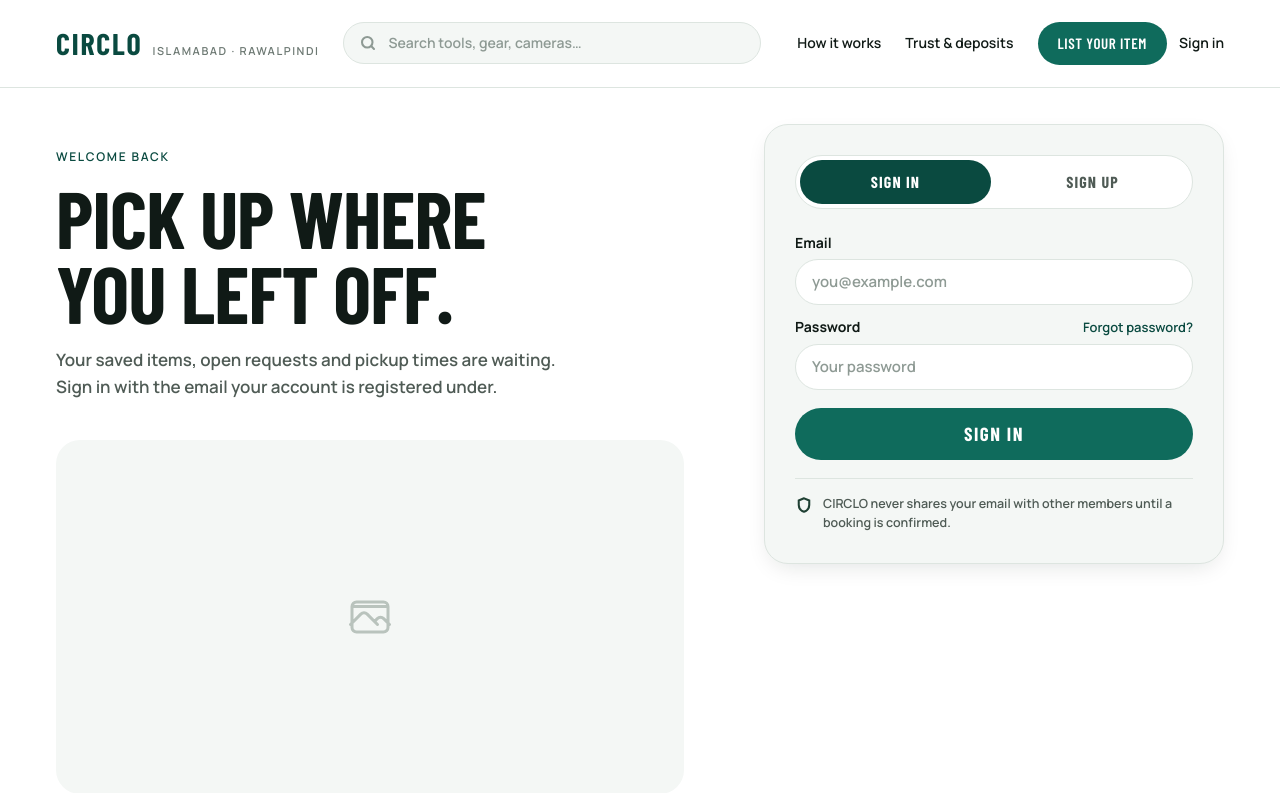
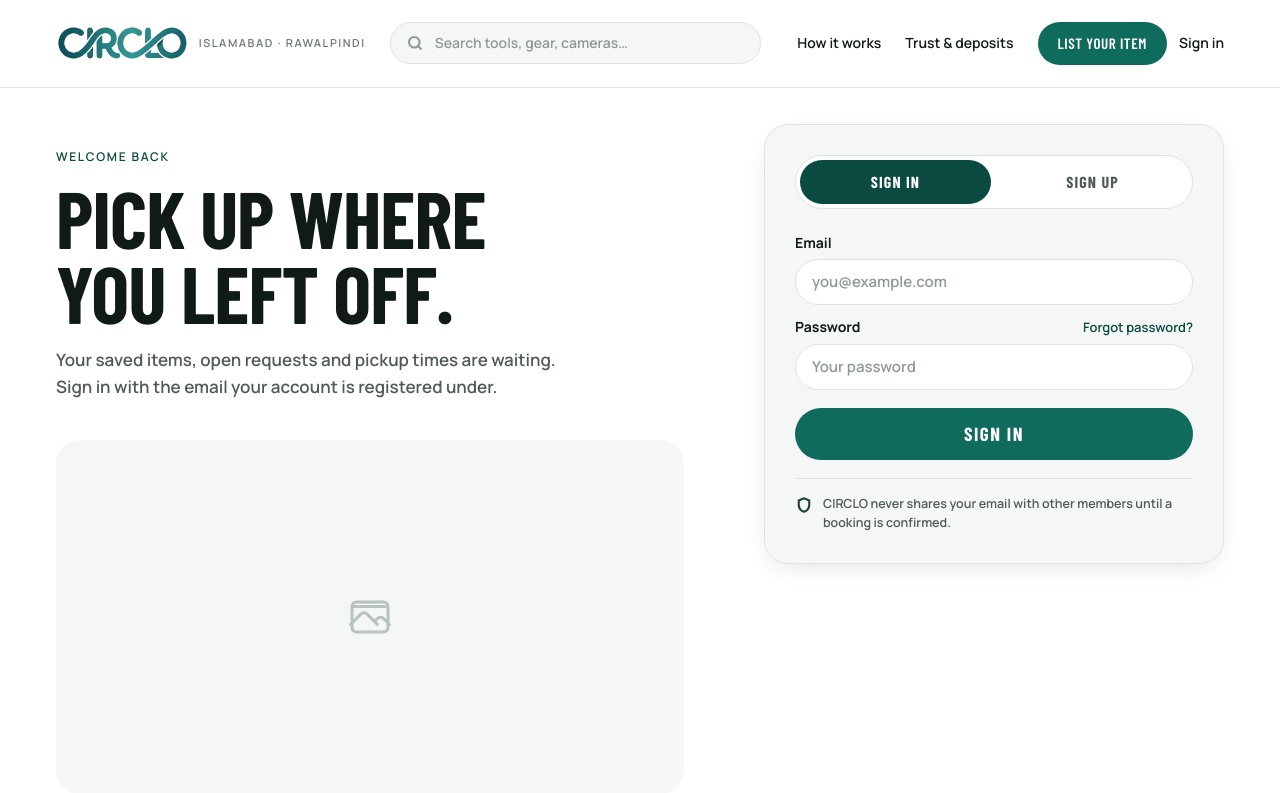
Before and after one commit to afnank070/Circlo, a Flask app: a page that uses app/web/templates/base.html in a window 1280 px wide. Shown: the top 793 px of the page. Run offline with Flask 3, Linux system fonts and the light colour scheme; some libraries are stand-ins or nearby versions.

Commit message:
Use real logo image in header nav + wire up favicons
- base.html header: replace the styled-text "CIRCLO" wordmark with
  static/images/circlo-logo.png (h-8 sm:h-9, w-auto, alt="CIRCLO",
  intrinsic dimensions set). Logo <a> is now items-center; the
  "Islamabad · Rawalpindi" subtitle is untouched.
- <head>: <link rel="icon"> for favicon-32/192/512.png + apple-touch-icon,
  served from app/static/images via url_for('static', ...).

164 tests pass.

Co-Authored-By: Claude Sonnet 5 <noreply@anthropic.com>

```diff
--- a/app/web/templates/base.html
+++ b/app/web/templates/base.html
@@ -4,6 +4,12 @@
   <meta charset="utf-8">
   <meta name="viewport" content="width=device-width, initial-scale=1">
   <title>{% block title %}CIRCLO{% endblock %}</title>
+
+  <!-- Favicon / app icons -->
+  <link rel="icon" type="image/png" sizes="32x32" href="{{ url_for('static', filename='images/favicon-32.png') }}">
+  <link rel="icon" type="image/png" sizes="192x192" href="{{ url_for('static', filename='images/favicon-192.png') }}">
+  <link rel="icon" type="image/png" sizes="512x512" href="{{ url_for('static', filename='images/favicon-512.png') }}">
+  <link rel="apple-touch-icon" href="{{ url_for('static', filename='images/favicon-192.png') }}">
 
   <!-- Tailwind (CDN for MVP — build tooling comes later, per blueprint §3) -->
   <script src="https://cdn.tailwindcss.com"></script>
@@ -80,8 +86,9 @@
   <header class="sticky top-0 z-30 border-b border-divider bg-white">
     <div class="mx-auto flex max-w-[1440px] flex-wrap items-center justify-between gap-x-6 gap-y-3 px-4 py-[22px] sm:px-14">
       <!-- Logo -->
-      <a href="{{ url_for('web.index') }}" class="flex shrink-0 items-baseline gap-2.5">
-        <span class="font-display text-[30px] font-bold leading-none tracking-[0.06em] text-accent-700">CIRCLO</span>
+      <a href="{{ url_for('web.index') }}" class="flex shrink-0 items-center gap-2.5">
+        <img src="{{ url_for('static', filename='images/circlo-logo.png') }}" alt="CIRCLO"
+             class="h-8 w-auto sm:h-9" width="896" height="243">
         <span class="hidden text-[11px] tracking-[0.14em] uppercase text-neutral-600 sm:inline">Islamabad · Rawalpindi</span>
       </a>
 
```
Also changed, not shown: PROGRESS.md (+14 -0 lines), BACKLOG.md (line endings or trailing spaces), app/static/images/circlo-logo.png (added), app/static/images/favicon-192.png (added), app/static/images/favicon-32.png (added), app/static/images/favicon-512.png (added).
